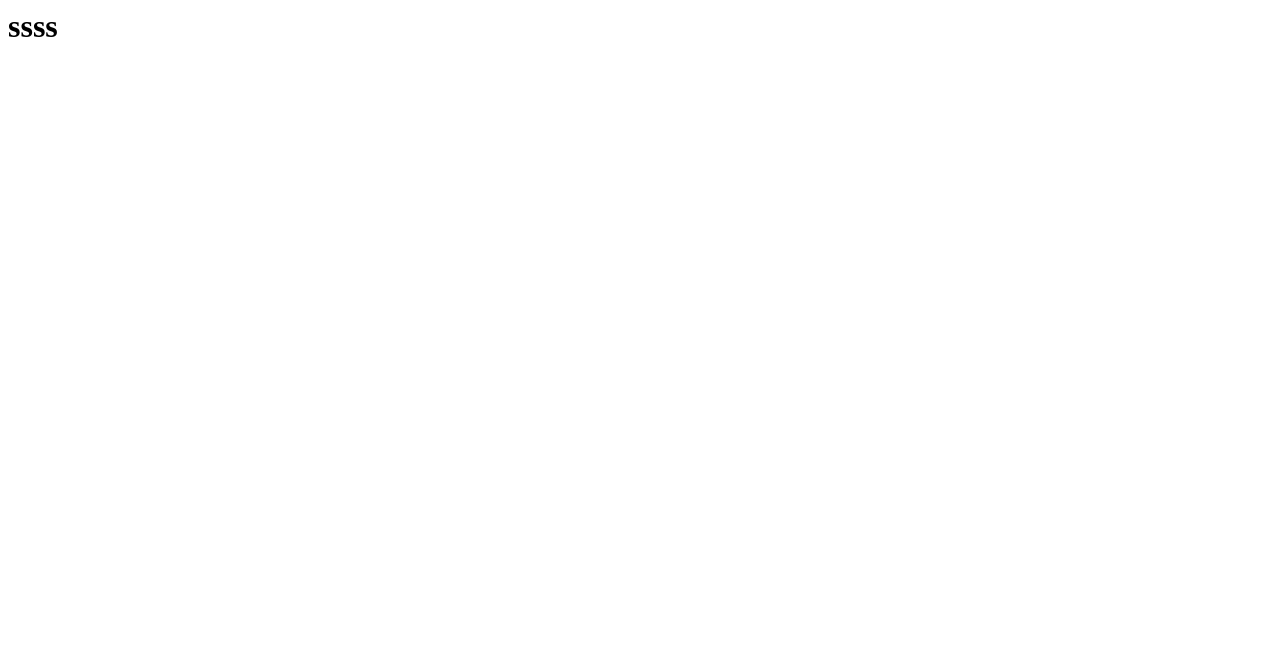
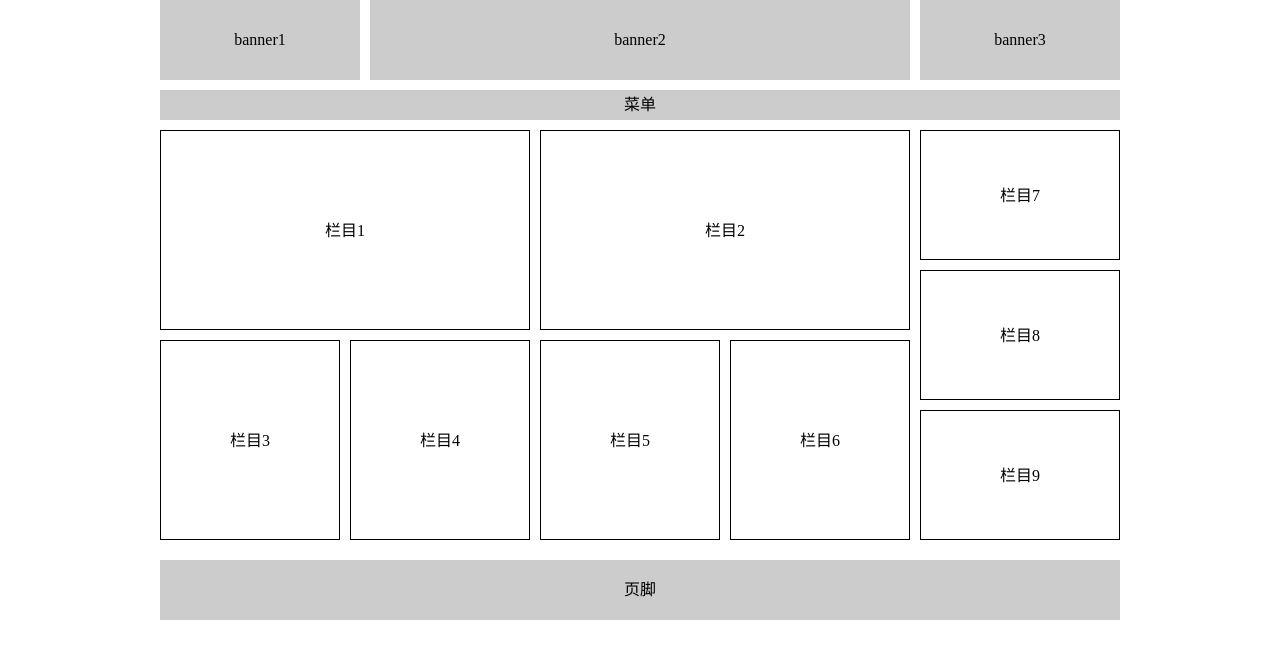
Before and after one commit to lixiaoben1/lixiaoben1.github.io, a plain HTML site: page index.html in a window 1280 px wide. Drawn offline with Linux system fonts and the light colour scheme.

Commit message:
Update index.html

```diff
--- a/index.html
+++ b/index.html
@@ -1 +1,169 @@
-<h1>ssss</h1>
+<!DOCTYPE html>
+<html lang="en">
+
+<head>
+    <meta charset="UTF-8">
+    <title>Document</title>
+    <style>
+        * {
+            margin: 0px;
+            padding: 0px;
+        }
+
+        .container {
+            width: 960px;
+            text-align: center;
+            margin: 0 auto;
+        }
+
+        .leftfix {
+            float: left;
+        }
+
+        .rightfix {
+            float: right;
+        }
+
+        .clearfix::after {
+            content: '';
+            display: block;
+            clear: both;
+        }
+
+        .banner1 {
+            width: 200px;
+
+        }
+
+        .banner2 {
+            width: 540px;
+            margin: 0 10px;
+        }
+
+        .banner3 {
+            width: 200px;
+        }
+
+        .banner1,
+        .banner2,
+        .banner3 {
+            height: 80px;
+            background-color: #ccc;
+            line-height: 80px;
+        }
+
+
+
+        .menu {
+            width: 960px;
+            height: 30px;
+            background-color: #ccc;
+            line-height: 30px;
+            margin-top: 10px;
+        }
+
+
+
+        .content {
+            width: 960px;
+            text-align: center;
+            margin-top: 10px;
+        }
+
+        .leftbox {
+            width: 760px;
+            height: 420px;
+        }
+
+        .item1,
+        .item2 {
+            width: 368px;
+            height: 198px;
+            /* background-color: #ccc; */
+
+            margin-bottom: 10px;
+            margin-right: 10px;
+            line-height: 200px;
+            border: 1px solid black;
+
+        }
+
+
+        .item3,
+        .item4,
+        .item5,
+        .item6 {
+            width: 178px;
+            height: 198px;
+            /* background-color: #ccc; */
+
+            margin-right: 10px;
+            line-height: 200px;
+            border: 1px solid black;
+        }
+
+        .rightbox {
+            width: 200px;
+            height: 420px;
+        }
+
+        .item7,
+        .item8,
+        .item9 {
+            width: 198px;
+            height: 128px;
+            /* background-color: #ccc; */
+            line-height: 130px;
+            margin-bottom: 10px;
+            border: 1px solid black;
+        }
+
+        .bottom1 {
+            width: 960px;
+            height: 60px;
+            background-color: #ccc;
+            margin-top: 10px;
+            line-height: 60px;
+        }
+    </style>
+</head>
+
+<body>
+    <div class="clearfix container">
+        <!-- 标题栏 -->
+        <div>
+            <div class="banner1 leftfix">banner1</div>
+            <div class="banner2 leftfix">banner2</div>
+            <div class="banner3 leftfix">banner3</div>
+        </div>
+        <!-- 菜单栏 -->
+        <div class="clearfix">
+            <div class="leftfix menu">菜单</div>
+        </div>
+        <div class="content clearfix">
+            <!-- 左框 -->
+            <div class="leftfix leftbox">
+                <!-- 左上 -->
+                <div class="leftfix item1">栏目1</div>
+                <div class="leftfix item2">栏目2 </div>
+                <!-- 左下 -->
+                <div class="leftfix item3">栏目3</div>
+                <div class="leftfix item4">栏目4</div>
+                <div class="leftfix item5">栏目5</div>
+                <div class="leftfix item6">栏目6 </div>
+
+            </div>
+            <!-- 右框 -->
+            <div class=" rightfix rightbox">
+                <div class="item7">栏目7</div>
+                <div class="item8">栏目8 </div>
+                <div class="item9">栏目9</div>
+            </div>
+            <div class="leftfix bottom1">
+                页脚
+            </div>
+        </div>
+    </div>
+</body>
+
+</html>
```
